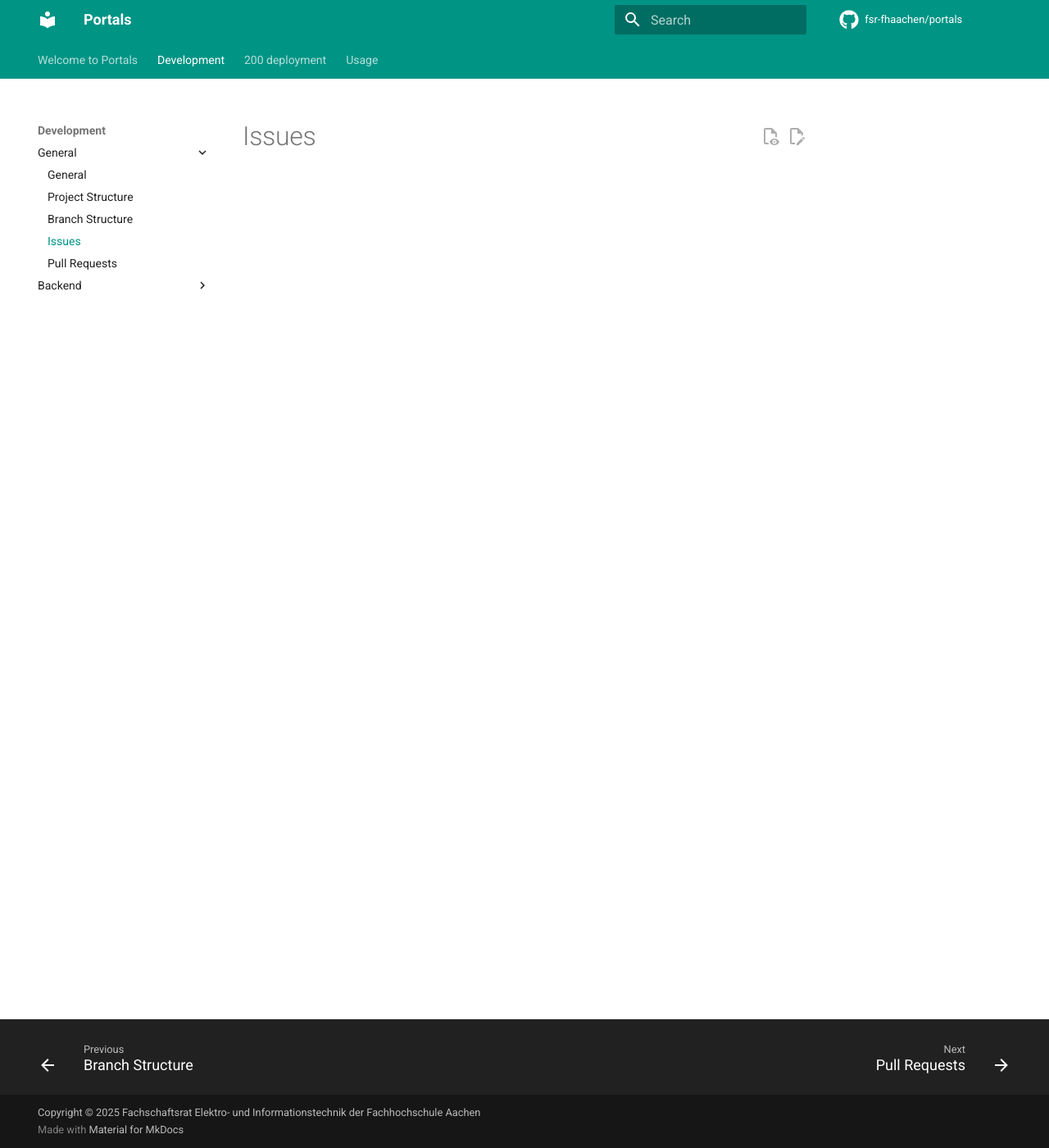
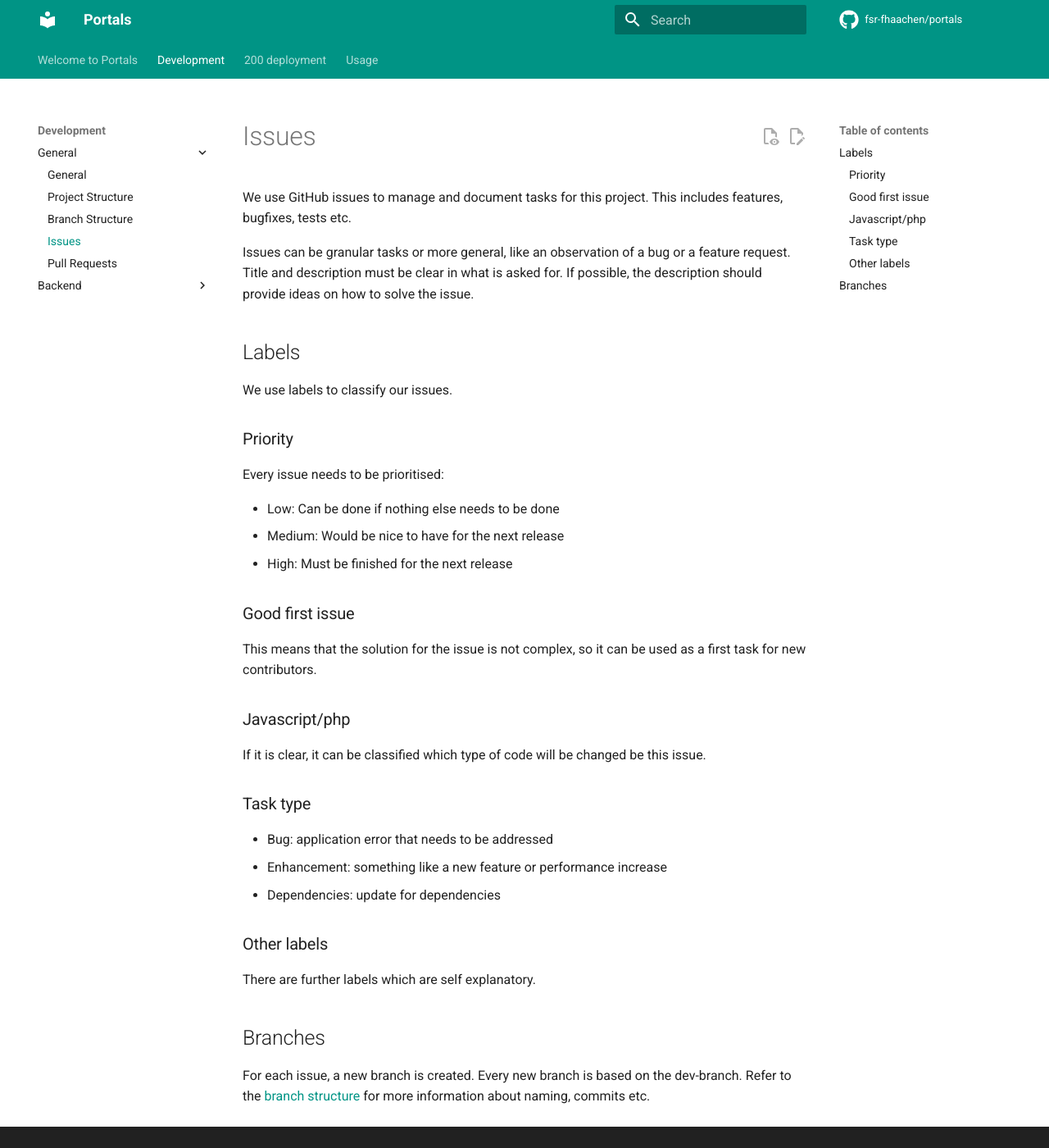
Before and after one commit to fsr5-fhaachen/portals, an MkDocs documentation site: the page built from docs/100-development/110-general/114-issues.md, in a window 1280 px wide and 1400 px high. Shown: the whole window at 82% size. Built offline with MkDocs 1.6.1 and Material for MkDocs 9.7.7, drawn with Linux system fonts in a browser that asks for light colours; comment, search, counter and statistics services are not loaded.

Commit message:
feat(docs): general info update

```diff
--- a/docs/100-development/110-general/114-issues.md
+++ b/docs/100-development/110-general/114-issues.md
@@ -1,5 +1,39 @@
 # Issues
 
-<!-- TODO -->
+We use GitHub issues to manage and document tasks for this project. This includes features, bugfixes, tests etc.
 
-<!-- TODO: merge info from CONTRIBUTING.md -->
+Issues can be granular tasks or more general, like an observation of a bug or a feature request. Title and description must be clear in what is asked for. If possible, the description should provide ideas on how to solve the issue.
+
+## Labels
+
+We use labels to classify our issues.
+
+### Priority
+
+Every issue needs to be prioritised:
+
+- Low: Can be done if nothing else needs to be done
+- Medium: Would be nice to have for the next release
+- High: Must be finished for the next release
+
+### Good first issue
+
+This means that the solution for the issue is not complex, so it can be used as a first task for new contributors.
+
+### Javascript/php
+
+If it is clear, it can be classified which type of code will be changed be this issue.
+
+### Task type
+
+- Bug: application error that needs to be addressed
+- Enhancement: something like a new feature or performance increase
+- Dependencies: update for dependencies
+
+### Other labels
+
+There are further labels which are self explanatory.
+
+## Branches
+
+For each issue, a new branch is created. Every new branch is based on the dev-branch. Refer to the [branch structure](./113-branch-structure.md) for more information about naming, commits etc.
```
Also changed, not shown: docs/100-development/110-general/113-branch-structure.md (+20 -0 lines), docs/100-development/110-general/115-pull-requests.md (+10 -1 lines).
